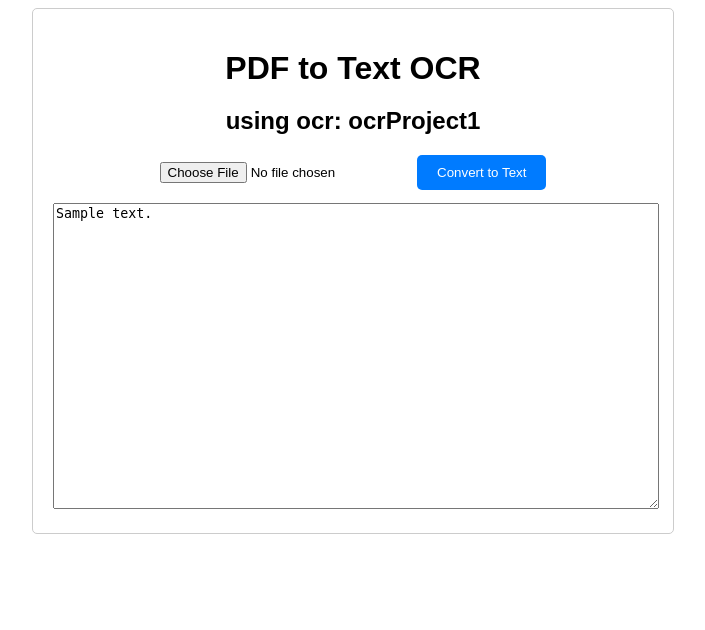
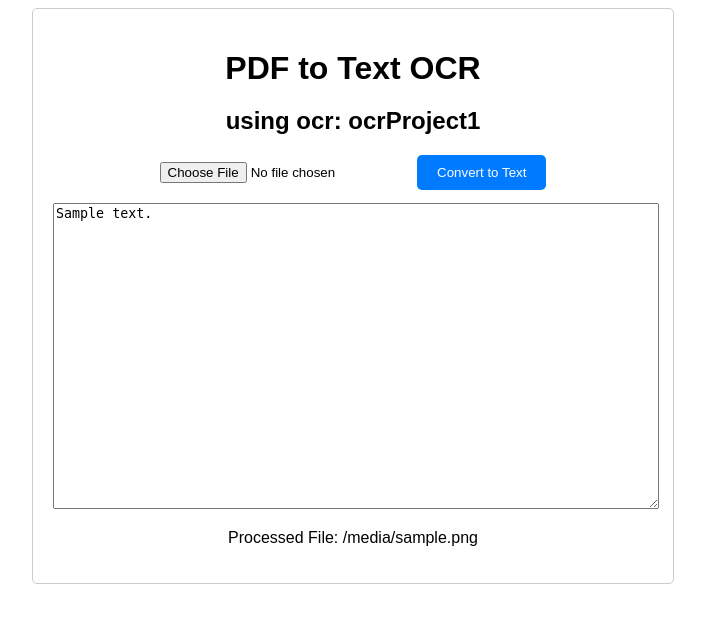
Before and after one commit to 4entertainment/ocrProject, a Flask app: template ocrProject1/templates/index.html in a window 1280 px wide. Shown: the top 630 px of the page, without its empty margins (287-992 px from the left). Run offline with Flask 3, Linux system fonts and the light colour scheme; the template is opened without the code that fills it: most values are stand-ins (such as "Sample title", 1, 10 or a date in 2020).

Commit message:
Add files via upload

```diff
--- a/ocrProject1/main.py
+++ b/ocrProject1/main.py
@@ -12,9 +12,9 @@ def index():
     if request.method == 'POST':
         uploaded_file = request.files['file']
         if uploaded_file.filename != '':
-            text = process_pdf(uploaded_file)  # PDF'i işleyip metne çevir
-            return render_template('index.html', text=text)  # HTML şablonuyla işlenmiş metni göster
-    return render_template('index.html', text=None)  # Sayfa yüklendiğinde metni gösterme
+            text, filename = process_pdf(uploaded_file)  # PDF'i işleyip metne çevir ve dosya adını al
+            return render_template('index.html', text=text, filename=filename)  # HTML şablonuna dosya adını da gönder
+    return render_template('index.html', text=None)
 
 # PDF dosyasını işle ve metni çıkar
 def process_pdf(pdf_file):
@@ -28,7 +28,7 @@ def process_pdf(pdf_file):
         page_text = extract_text_from_page(page)  # Sayfadaki metni çıkar
         text += page_text
 
-    return text
+    return text, pdf_file.filename  # Metni ve dosya adını döndür
 
 # Sayfadaki metni çıkarma
 def extract_text_from_page(page):
--- a/ocrProject1/templates/index.html
+++ b/ocrProject1/templates/index.html
@@ -14,6 +14,7 @@
         </form>
         {% if text %}
         <textarea readonly>{{ text }}</textarea>
+        <p>Processed File: {{ filename }}</p>  <!-- İşlenen dosya adını göster -->
         {% endif %}
     </div>
 </body>
```
